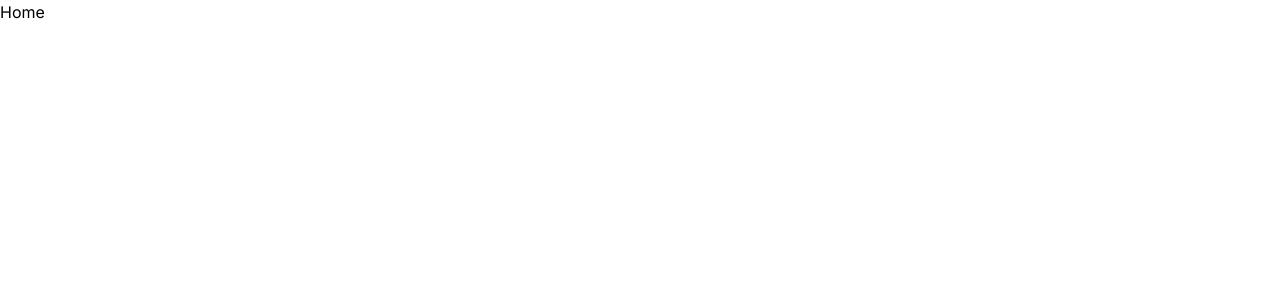
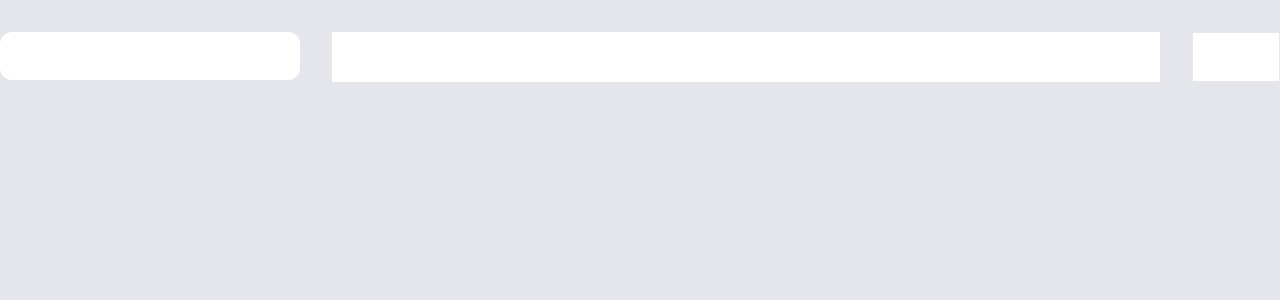
Before and after one commit to programmernizam/developer_portfolio_nextjs, a Next.js app: page / in a window 1280 px wide. Shown: the top 300 px of the page. Built offline with nearby package versions, Linux system fonts and the light colour scheme.

Commit message:
[Building] Project layout setup

```diff
--- a/src/app/layout.js
+++ b/src/app/layout.js
@@ -11,7 +11,7 @@ export const metadata = {
 export default function RootLayout({ children }) {
   return (
     <html lang="en">
-      <body className={inter.className}>{children}</body>
+      <body className={`${inter.className} bg-base-200`}>{children}</body>
     </html>
   );
 }
--- a/src/app/page.js
+++ b/src/app/page.js
@@ -1,5 +1,15 @@
 export default function Home() {
   return (
-    <div>Home</div>
+    <section className="max-w-[1470px] w-full mx-auto pt-8 relative">
+      <div className="flex gap-8">
+        <div className="max-w-[300px] w-full sticky top-5 z-10">
+          <div className="rounded-xl bg-base-100 p-6"></div>
+        </div>
+        <div className="w-full bg-base-100 p-6">
+
+        </div>
+        <div className="max-w-[88px] w-full border bg-base-100 p-6 sticky z-10 top-5"></div>
+      </div>
+    </section>
   )
 }
--- a/tailwind.config.js
+++ b/tailwind.config.js
@@ -7,35 +7,19 @@ module.exports = {
   ],
   theme: {
     extend: {
-      themes: [
-        {
-          light: {
+      colors: {
         "primary": "#FFB400",
         "secondary": "#FFB400",
         "heading": "#2B2B2B",
         "paragraph": "#767676",
-            "base-100": "#E4E6EB",
-            "bg-100": "#FFFFFF",
+        "base-100": "#FFFFFF",
+        "base-200": "#E4E6EB",
         "info": "#ffffff",
         "success": "#00ffff",
         "warning": "#ffffff",
         "error": "#ffffff",
-          },
-          dark: {
-            "primary": "#0080ff",
-            "secondary": "#007696",
-            "accent": "#cd3f00",
-            "neutral": "#280b14",
-            "base-100": "#242c47",
-            "info": "#0067f5",
-            "success": "#64e400",
-            "warning": "#dca800",
-            "error": "#d32d48",
-          },
-        },
-      ],
-
-    },
+      }
+    }
   },
   plugins: [],
 };
```
Also changed, not shown: package.json (+5 -5 lines), 1 other file (tests, documents, lock files or other folders). Lines whose indentation alone changed are shown as unchanged.
